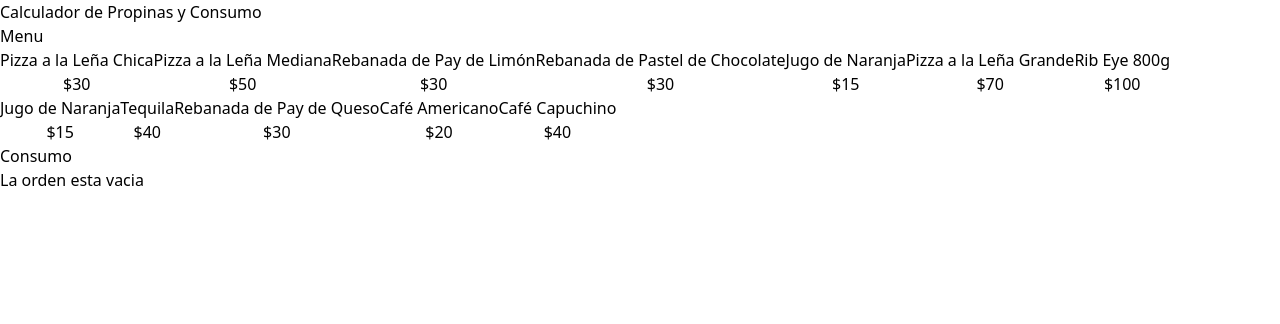
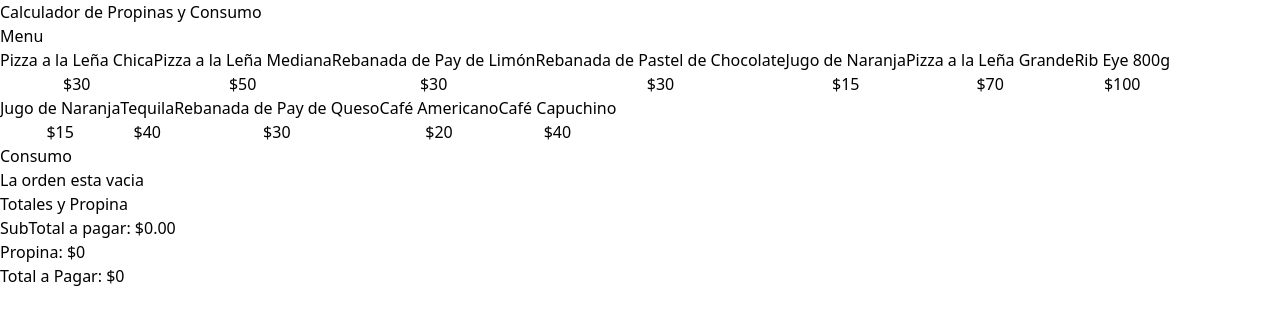
Before and after one commit to Samirvp15/TipsCalculator, a React (Vite) app: page / in a window 1280 px wide. Shown: the top 324 px of the page. Built offline with nearby package versions, Linux system fonts and the light colour scheme.

Commit message:
add component OrderTotal and subTotal funct

```diff
--- a/src/App.tsx
+++ b/src/App.tsx
@@ -1,5 +1,6 @@
 import MenuItem from "./components/MenuItem"
 import OrderContents from "./components/OrderContents"
+import OrderTotals from "./components/OrderTotals"
 import { menuItems } from "./data/db"
 import UseOrder from "./hooks/useOrder"
 
@@ -8,7 +9,7 @@
 
 function App() {
 
-  const {order, addItem, removeItem} = UseOrder()
+  const { order, addItem, removeItem } = UseOrder()
 
   return (
     <>
@@ -23,7 +24,7 @@
           <h2 className=" text-4xl font-black">Menu</h2>
 
           <div className=" space-y-3 mt-10">
-          {menuItems.map(item=>(
+            {menuItems.map(item => (
               <MenuItem
                 key={item.id}
                 item={item}
@@ -40,6 +41,11 @@
             removeItem={removeItem}
           />
 
+          <OrderTotals
+
+            order={order}
+          />
+
         </div>
 
 
--- /dev/null
+++ b/src/components/OrderTotals.tsx
@@ -0,0 +1,41 @@
+import { useMemo } from "react"
+import { OrderItem } from "../types"
+import { formatCurrency } from "../helpers"
+
+type OrderTotalsProps = {
+    order: OrderItem[]
+}
+
+
+export default function OrderTotals({order}: OrderTotalsProps) {
+
+
+    const subTotalAmount = useMemo(() =>
+        order.reduce((total, item) => total + (item.quantity * item.price), 0)
+        , [order])
+
+
+
+  return (
+    <>
+    <div className="space-y-3">
+        <h2 className="font-black text-2xl">Totales y Propina</h2>
+
+        <p>SubTotal a pagar:
+            <span className="font-bold"> {formatCurrency(subTotalAmount)}</span>
+        </p>
+        <p>Propina:
+            <span className="font-bold"> $0</span>
+        </p>
+        <p>Total a Pagar:
+            <span className="font-bold"> $0</span>
+        </p>
+    </div>
+
+    <button>
+
+    </button>
+
+    </>
+  )
+}
```
Lines whose indentation alone changed are shown as unchanged.
